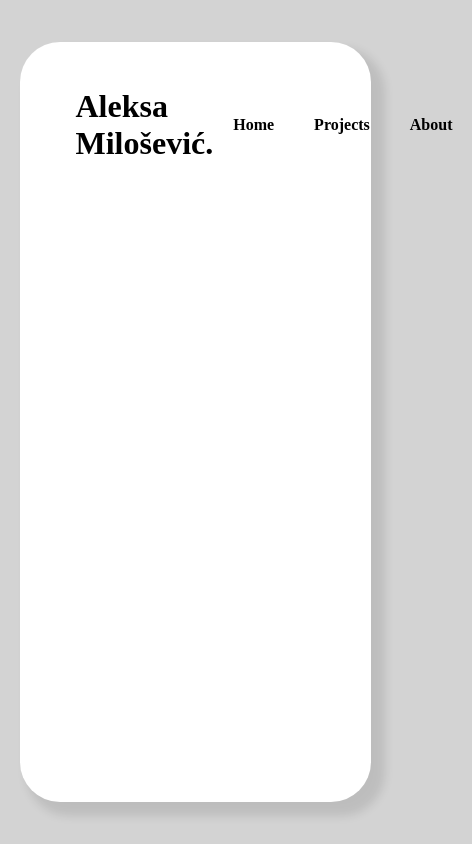
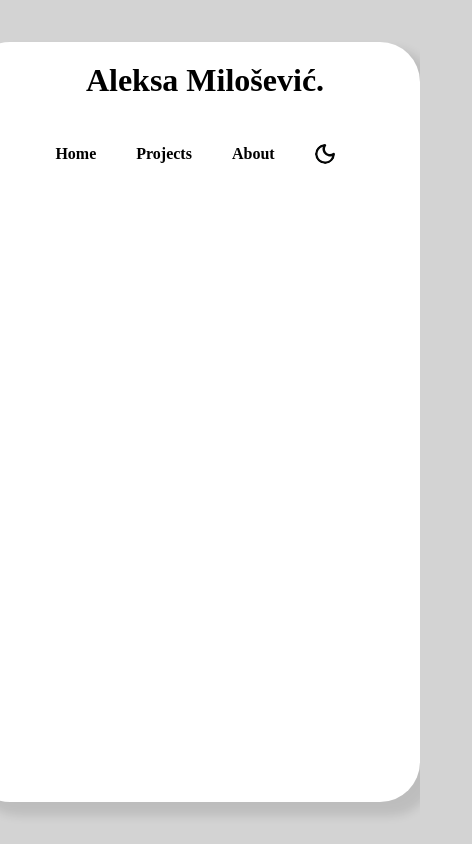
Before and after one commit to aleksamlsvc12/Portfolio, a plain HTML site: page pages/index.html in a window 390 px wide. Shown: the whole page, 472 px wide, since content can reach past the window. Drawn offline with Linux system fonts and the light colour scheme.

Commit message:
header-1.1

```diff
--- a/pages/index.html
+++ b/pages/index.html
@@ -6,6 +6,8 @@
   <title>Portfolio | Home</title>
   <link rel="stylesheet" href="../style/general.css">
   <link rel="stylesheet" href="../style/header.css">
+  <link rel="stylesheet" href="../style/main.css">
+  <link rel="stylesheet" href="../style/footer.css">
 
   <link rel="preconnect" href="https://fonts.googleapis.com">
   <link rel="preconnect" href="https://fonts.gstatic.com" crossorigin>
@@ -19,16 +21,20 @@
       </div>
 
       <div id="container-tabs">
-        <p class="tab">Home</p>
-        <p class="tab">Projects</p>
-        <p class="tab">About</p>
+        <a href="index.html" class="tab">Home</a>
+        <a href="projects.html" class="tab">Projects</a>
+        <a href="about.html" class="tab">About</a>
+        <button id="dark-theme"></button>
       </div>
     </header>
 
+    <main>
+      <div></div>
 
+      <div></div>
+    </main>
 
-
-
+    <footer></footer>
   </div>
 </body>
 </html>
--- /dev/null
+++ b/style/footer.css
@@ -0,0 +1,4 @@
+footer{
+  width: 100%;
+  height: 10%;
+}
--- a/style/general.css
+++ b/style/general.css
@@ -5,6 +5,7 @@ body{
   align-items: center;
   height: 100vh;
   margin: 0;
+  min-height: 700px;
 }
 
 #container{
@@ -13,4 +14,13 @@ body{
   background-color: white;
   border-radius: 40px;
   box-shadow: 10px 10px 10px 4px rgba(0, 0, 0, 0.1);
+  min-width: 450px;
+  display: flex;
+  flex-direction: column;
 }
+
+a{
+  text-decoration: none;
+  color: black;
+  user-select: none;
+}
--- a/style/header.css
+++ b/style/header.css
@@ -1,8 +1,11 @@
 header{
-  padding: 46px 36px;
+  height: 16%;
+  padding-left: 30px;
+  padding-right: 30px;
   display: flex;
   justify-content: space-between;
   align-items: center;
+  transition: flex-direction 0.2s;
 }
 
 header p{
@@ -16,6 +19,7 @@ header p{
 #name{
   font-weight: bold;
   font-size: 32px;
+  user-select: none;
 }
 
 #container-tabs{
@@ -49,3 +53,26 @@ header p{
 .tab:hover::after{
   transform: scaleX(1);
 }
+
+#dark-theme{
+  width: 20px;
+  height: 20px;
+  border: none;
+  border-radius: 10px;
+  background-image: url('../icons/dark-theme.svg');
+  background-size: contain;
+  background-color: transparent;
+  cursor: pointer;
+  margin-right: 20px;
+  margin-left: 20px;
+}
+
+@media (max-width: 730px){
+  header{
+    flex-direction: column;
+  }
+
+  #name{
+    margin-top: 20px;
+  }
+}
--- /dev/null
+++ b/style/main.css
@@ -0,0 +1,4 @@
+main{
+  width: 100%;
+  flex: 1;
+}
```
Also changed, not shown: pages/about.html (+31 -0 lines), pages/projects.html (+31 -0 lines), icons/dark-theme.svg (added).
